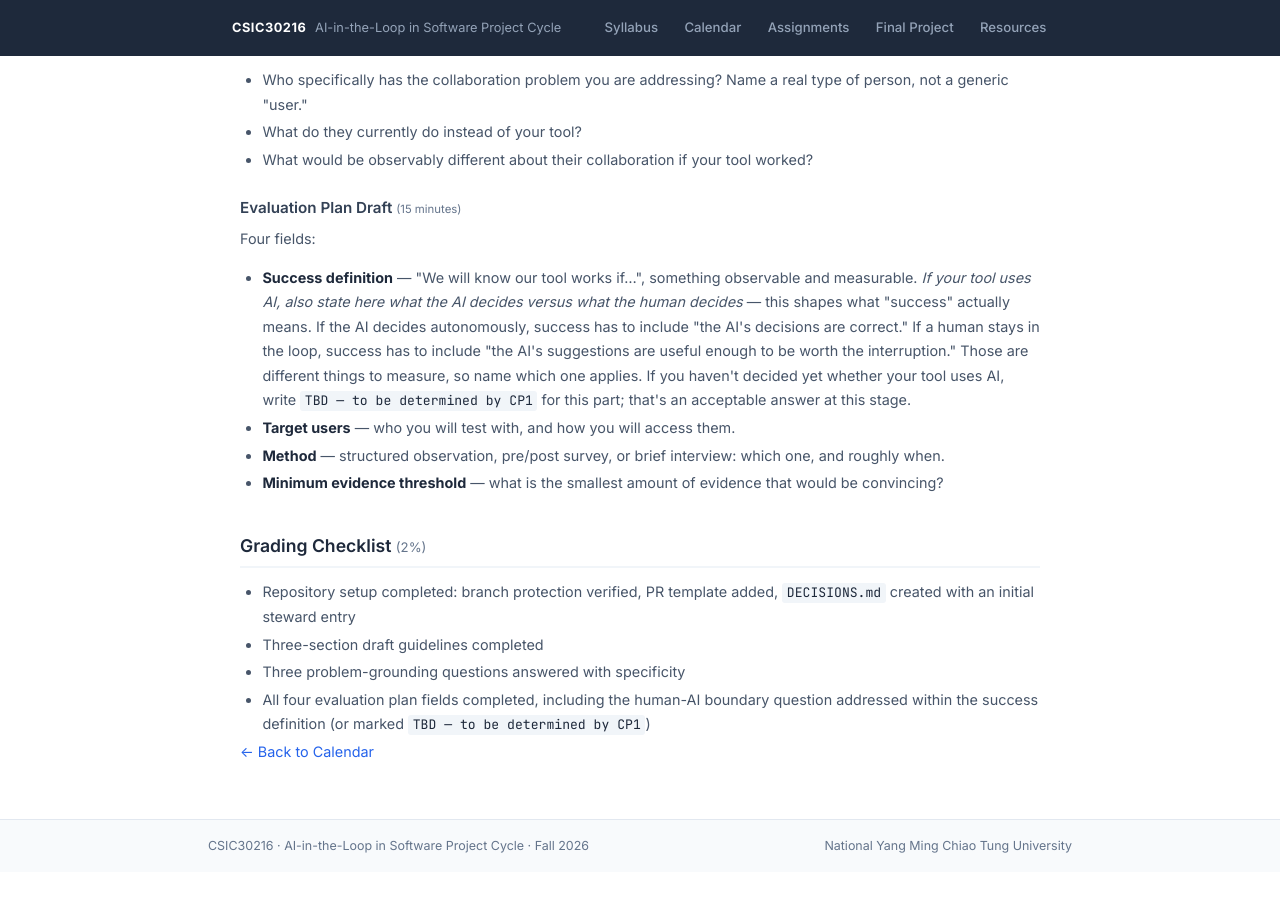
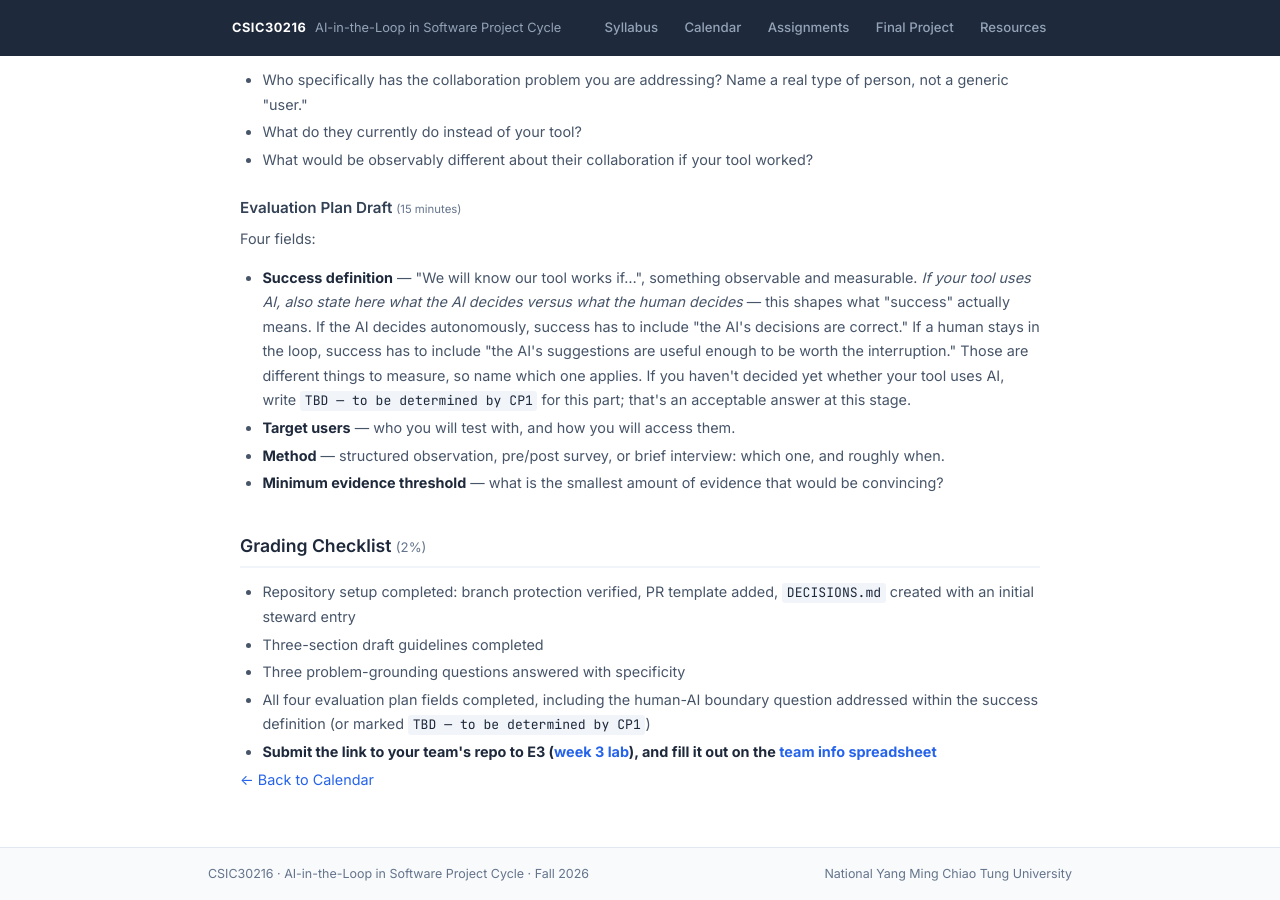
Before and after one commit to dwnnis/csic30216-fall26, a Jekyll site: the page built from pages/labs/week3.html, in a window 1280 px wide and 900 px high, scrolled down 6412 px. Built offline with Jekyll 4.4.1, drawn with Linux system fonts in a browser that asks for light colours; before the commit the page ends 7284 px from its top, so only the background shows below that.

Commit message:
update lab 3 info

```diff
--- a/pages/labs/week3.html
+++ b/pages/labs/week3.html
@@ -373,6 +373,7 @@ git push origin main</code></pre>
   <li>Three-section draft guidelines completed</li>
   <li>Three problem-grounding questions answered with specificity</li>
   <li>All four evaluation plan fields completed, including the human-AI boundary question addressed within the success definition (or marked <code>TBD — to be determined by CP1</code>)</li>
+  <li><strong>Submit the link to your team's repo to E3 (<a href="https://e3p.nycu.edu.tw/mod/assign/view.php?id=238428">week 3 lab</a>), and fill it out on the <a href="https://docs.google.com/spreadsheets/d/1LhdQaDBJ1C1TXt_yj4oKT9PDPncem3pJ8Gblsw_dnjg/edit?gid=0#gid=0">team info spreadsheet</a></strong></li>
 </ul>
 
 <p><a href="{{ '/calendar/' | relative_url }}">&larr; Back to Calendar</a></p>
```
